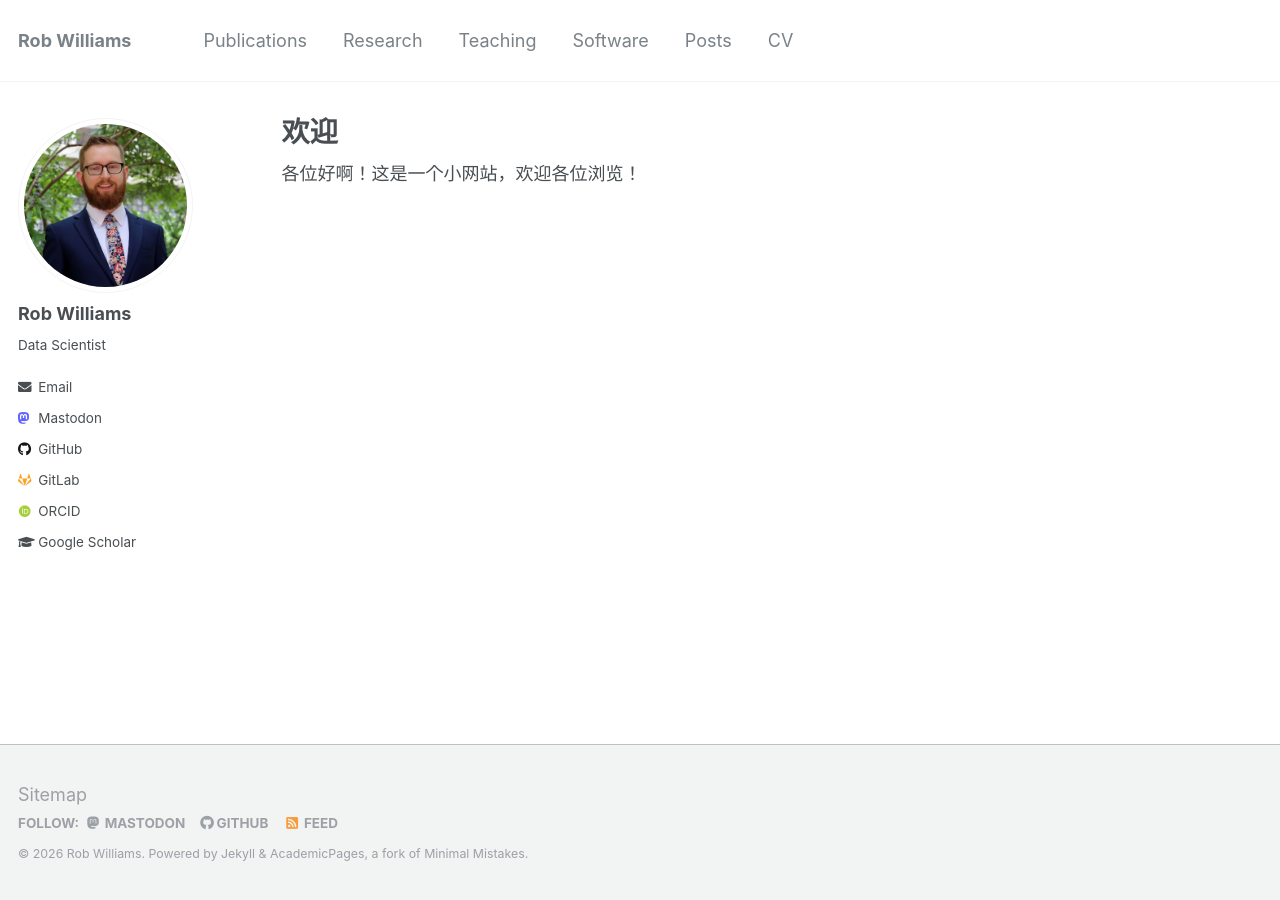
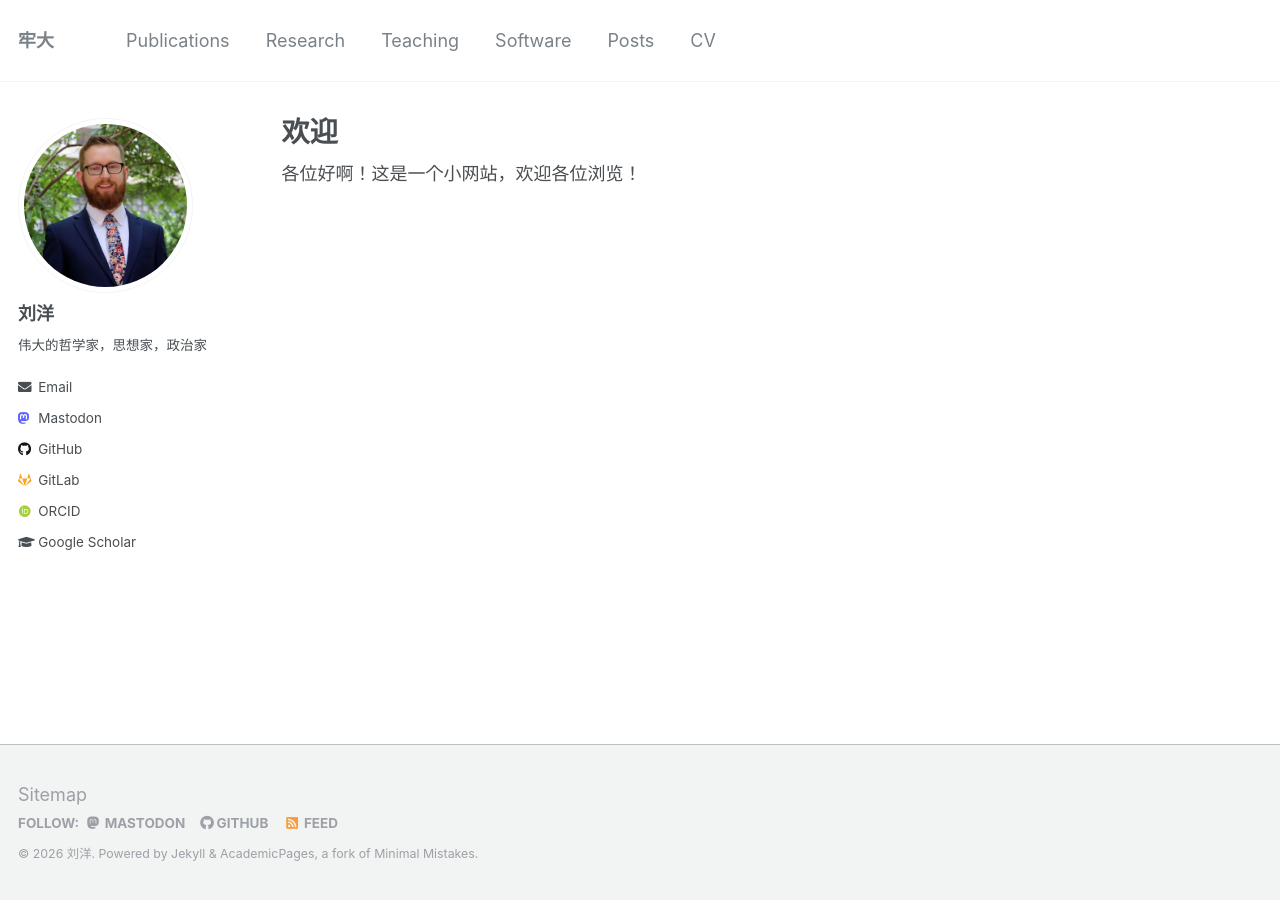
Before and after one commit to lj1234560829-del/lj1234560829-del.github.io, a Jekyll site: the page built from _pages/about.md, in a window 1280 px wide. Built offline with Jekyll 4.4.1, drawn with Linux system fonts in a browser that asks for light colours; some web fonts are replaced.

Commit message:
Update _config.yml

```diff
--- a/_config.yml
+++ b/_config.yml
@@ -7,13 +7,13 @@
 
 # Site Settings
 locale                   : "en-US"
-title                    : "Rob Williams"
+title                    : "牢大"
 title_separator          : "-"
-name                     : &name "Rob Williams"
-description              : &description "Postdoc in Political Science"
-url                      : https://jayrobwilliams.com # the base hostname & protocol for your site e.g. "https://mmistakes.github.io"
+name                     : &name "刘洋"
+description              : &description "伟大的哲学家，政治家，作家，思想家"
+url                      : https://lj1234560829-del.github.io # the base hostname & protocol for your site e.g. "https://mmistakes.github.io"
 baseurl                  : "" # the subpath of your site, e.g. "/blog"
-repository               : "jayrobwilliams/jayrobwilliams.github.io"
+repository               : "lj1234560829-del.github.io"
 teaser                   : # filename of teaser fallback teaser image placed in /images/, .e.g. "500x300.png"
 breadcrumbs              : false # true, false (default)
 words_per_minute         : 160
@@ -84,9 +84,9 @@ analytics:
 
 # Site Author
 author:
-  name             : "Rob Williams"
+  name             : "刘洋"
   avatar           : "profile.png"
-  bio              : "Data Scientist"
+  bio              : "伟大的哲学家，思想家，政治家"
   location         :
   employer         :
   pubmed           :
@@ -101,7 +101,7 @@ author:
   flickr           :
   facebook         :
   foursquare       :
-  github           : "jayrobwilliams"
+  github           : "lj1234560829-del"
   gitlab           : "jayrobwilliams"
   google_plus      :
   keybase          :
```
